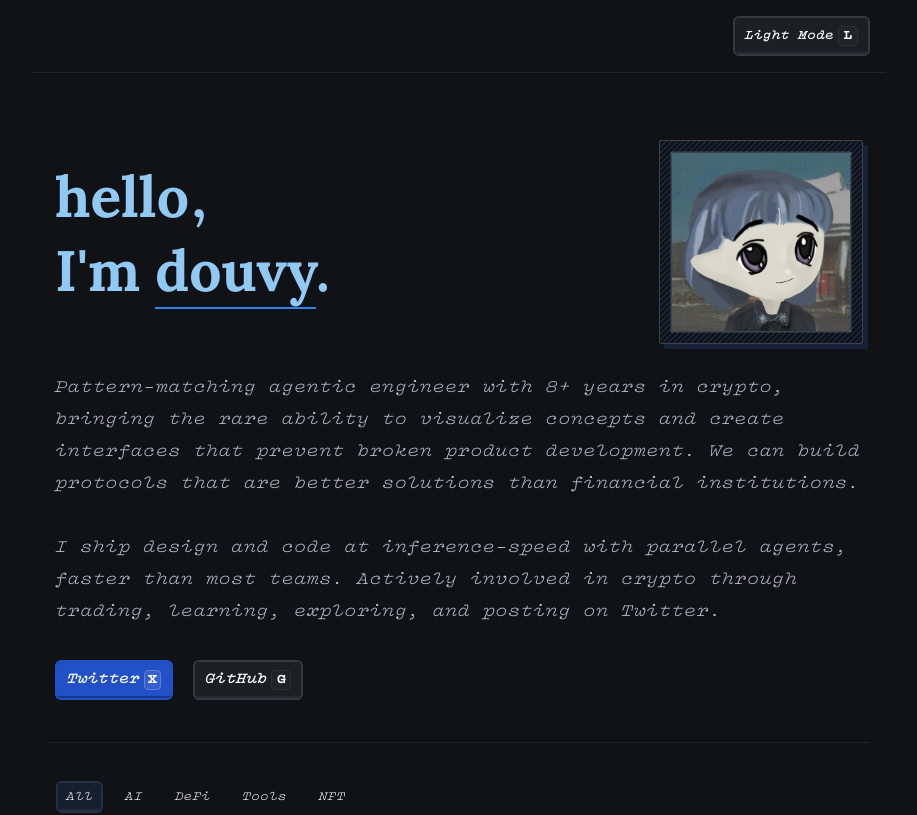
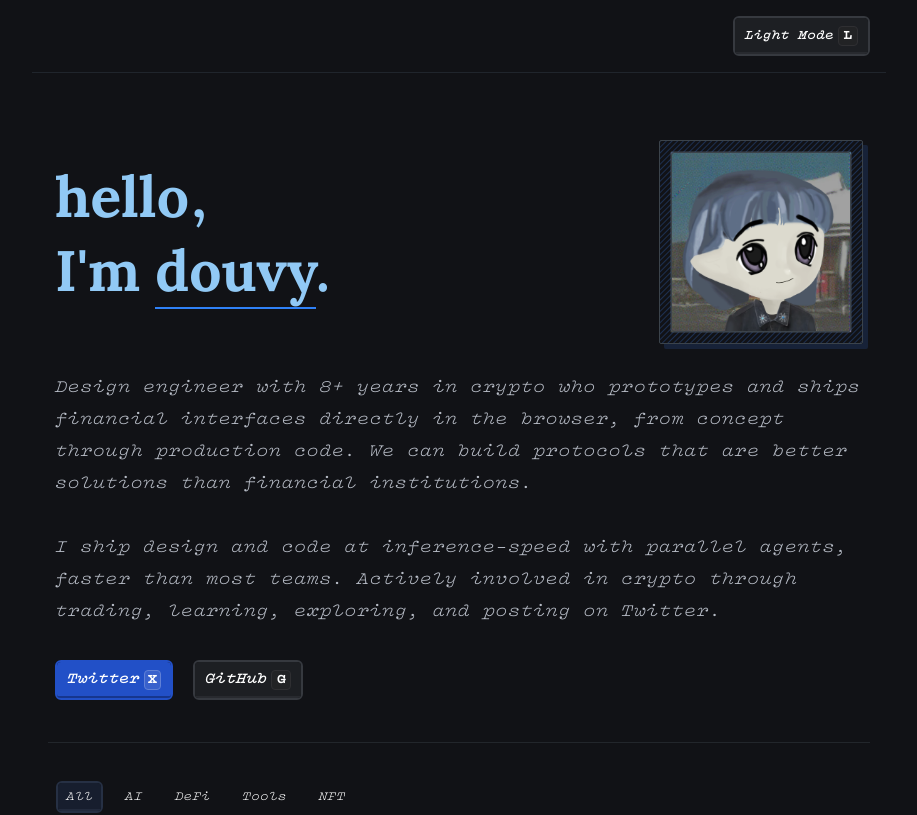
Before and after one commit to douvy/douvy, a Next.js app: page / in a window 1280 px wide. Shown: the top 815 px of the page, without its empty margins (181-1098 px from the left). Built offline with nearby package versions, Linux system fonts and the light colour scheme.

Commit message:
content: update intro

```diff
--- a/src/pages/index.tsx
+++ b/src/pages/index.tsx
@@ -289,10 +289,10 @@ export default function Home(): React.ReactElement {
               <p
                 className={`pt-2 mt-4 leading-8 text-[15px] sm:text-[17px] italic ${theme === "dark" ? "text-muted" : "text-[#4c5461]"}`}
               >
-                Pattern-matching agentic engineer with 8+ years in crypto,
-                bringing the rare ability to visualize concepts and create
-                interfaces that prevent broken product development. We can build
-                protocols that are better solutions than financial institutions.
+                Design engineer with 8+ years in crypto who prototypes and ships
+                financial interfaces directly in the browser, from concept
+                through production code. We can build protocols that are better
+                solutions than financial institutions.
               </p>
               <p
                 className={`mt-8 leading-8 text-[15px] sm:text-[17px] italic mb-8 sm:mb-0 ${theme === "dark" ? "text-muted" : "text-[#4c5461]"}`}
```
